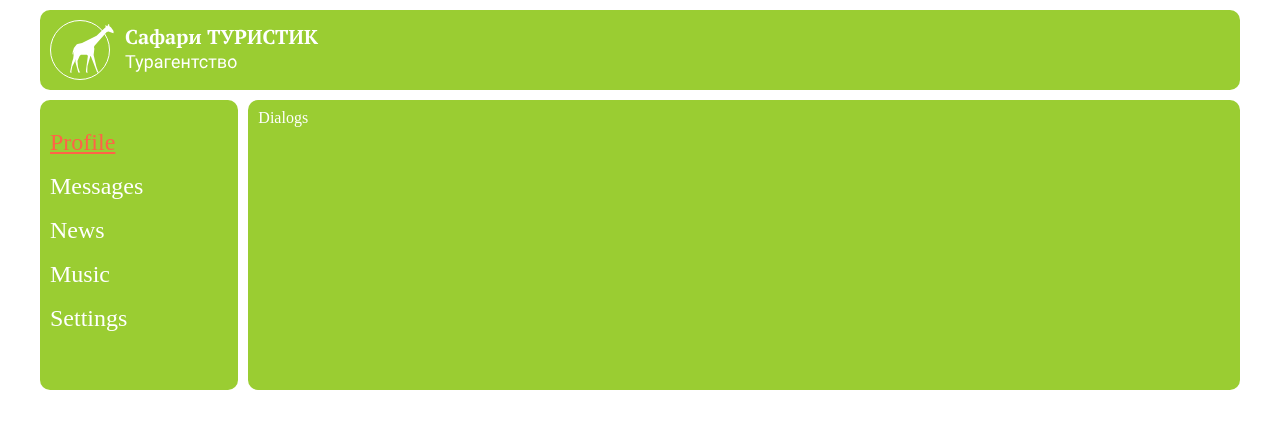
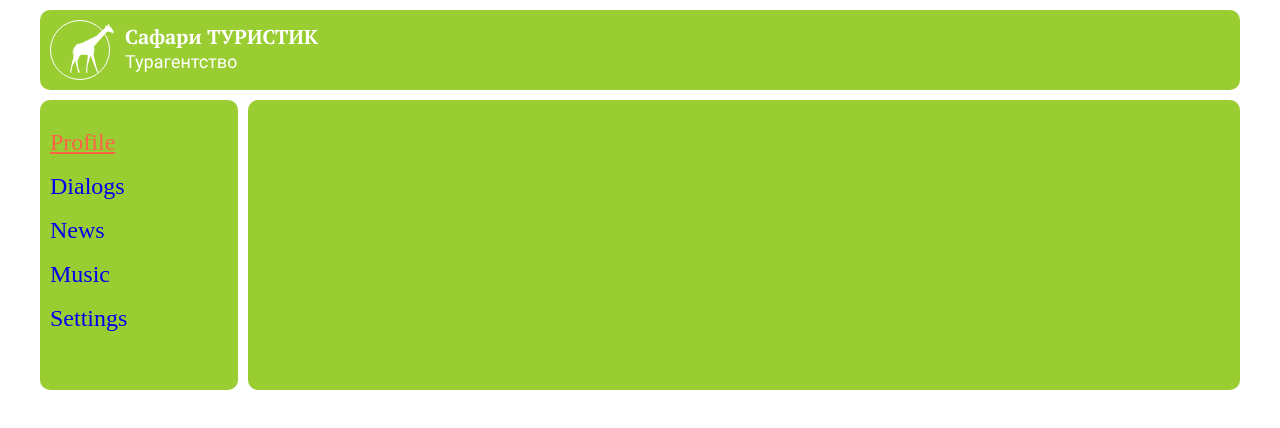
Before and after one commit to Murmilon/learn_react, a React (Create React App) app: page / in a window 1280 px wide. Shown: the top 428 px of the page. Built offline with nearby package versions, Linux system fonts and the light colour scheme.

Commit message:
Урок 19: установка модуля react-router-dom. Применение <BrowserRouter>, <Routes>, <Route> в App. Структурирование папок. Создание компонент News, Music, Settings. Отрисовка компонент соглаcно URL

```diff
--- a/package.json
+++ b/package.json
@@ -9,6 +9,7 @@
     "@testing-library/user-event": "^13.5.0",
     "react": "^19.1.0",
     "react-dom": "^19.1.0",
+    "react-router-dom": "^7.5.0",
     "react-scripts": "5.0.1",
     "web-vitals": "^2.1.4"
   },
--- a/src/App.js
+++ b/src/App.js
@@ -1,22 +1,33 @@
+import { BrowserRouter, Route, Routes } from 'react-router-dom';
 import './App.css';
 import Dialogs from './components/Dialogs/Dialogs';
 import Header from './components/Header/Header';
 import Navbar from './components/Navbar/Navbar';
 import Profile from './components/Profile/Profile';
+import News from './components/News/News';
+import Music from './components/Music/Music';
+import Settings from './components/Settings/Settings';
 
 
 function App() {
 	return (
+		<BrowserRouter>
 			<div className='container'>
 				<div className='app-wrapper'>
 					<Header />
 					<Navbar />
 					<div className='app-wrapper-content'>
-					{/* <Profile /> */}
-					<Dialogs />
+						<Routes>
+							<Route path='/profile' element={<Profile />} />
+							<Route path='/dialogs' element={<Dialogs />} />
+							<Route path='/news' element={<News />} />
+							<Route path='/music' element={<Music />} />
+							<Route path='/settings' element={<Settings />} />
+						</Routes>
 					</div>
 				</div>
 			</div>
+		</BrowserRouter>
 	);
 }
 
--- /dev/null
+++ b/src/components/Music/Music.jsx
@@ -0,0 +1,13 @@
+import React from "react";
+import c from './Music.module.css'
+
+const Music = () => {
+	return (
+		<>
+			Music
+		</>
+	)
+}
+
+
+export default Music;
--- a/src/components/Navbar/Navbar.jsx
+++ b/src/components/Navbar/Navbar.jsx
@@ -6,27 +6,27 @@ const Navbar = () => {
 		<nav className={c.navbar}>
 			<ul className={c.navbar__box}>
 				<li className={c.navbar__item}>
-					<a className={`${c.navbar__link} ${c.active}`}>
+					<a href="/profile" className={`${c.navbar__link} ${c.active}`}>
 						Profile
 					</a>
 				</li>
 				<li className={c.navbar__item}>
-					<a className={c.navbar__link}>
-						Messages
+					<a href="/dialogs" className={c.navbar__link}>
+						Dialogs
 					</a>
 				</li>
 				<li className={c.navbar__item}>
-					<a className={c.navbar__link}>
+					<a href="/news" className={c.navbar__link}>
 						News
 					</a>
 				</li>
 				<li className={c.navbar__item}>
-					<a className={c.navbar__link}>
+					<a href="/music" className={c.navbar__link}>
 						Music
 					</a>
 				</li>
 				<li className={c.navbar__item}>
-					<a className={c.navbar__link}>
+					<a href="/settings" className={c.navbar__link}>
 						Settings
 					</a>
 				</li>
--- /dev/null
+++ b/src/components/News/News.jsx
@@ -0,0 +1,13 @@
+import React from "react";
+import c from './News.module.css'
+
+const News = () => {
+	return (
+		<>
+			News
+		</>
+	)
+}
+
+
+export default News;
--- /dev/null
+++ b/src/components/Settings/Settings.jsx
@@ -0,0 +1,13 @@
+import React from "react";
+import c from './Settings.module.css'
+
+const Settings = () => {
+	return (
+		<>
+			Settings
+		</>
+	)
+}
+
+
+export default Settings;
```
Also changed, not shown: src/components/Music/Music.module.css (added), src/components/News/News.module.css (added), src/components/Settings/Settings.module.css (added). Lines whose indentation alone changed are shown as unchanged.
